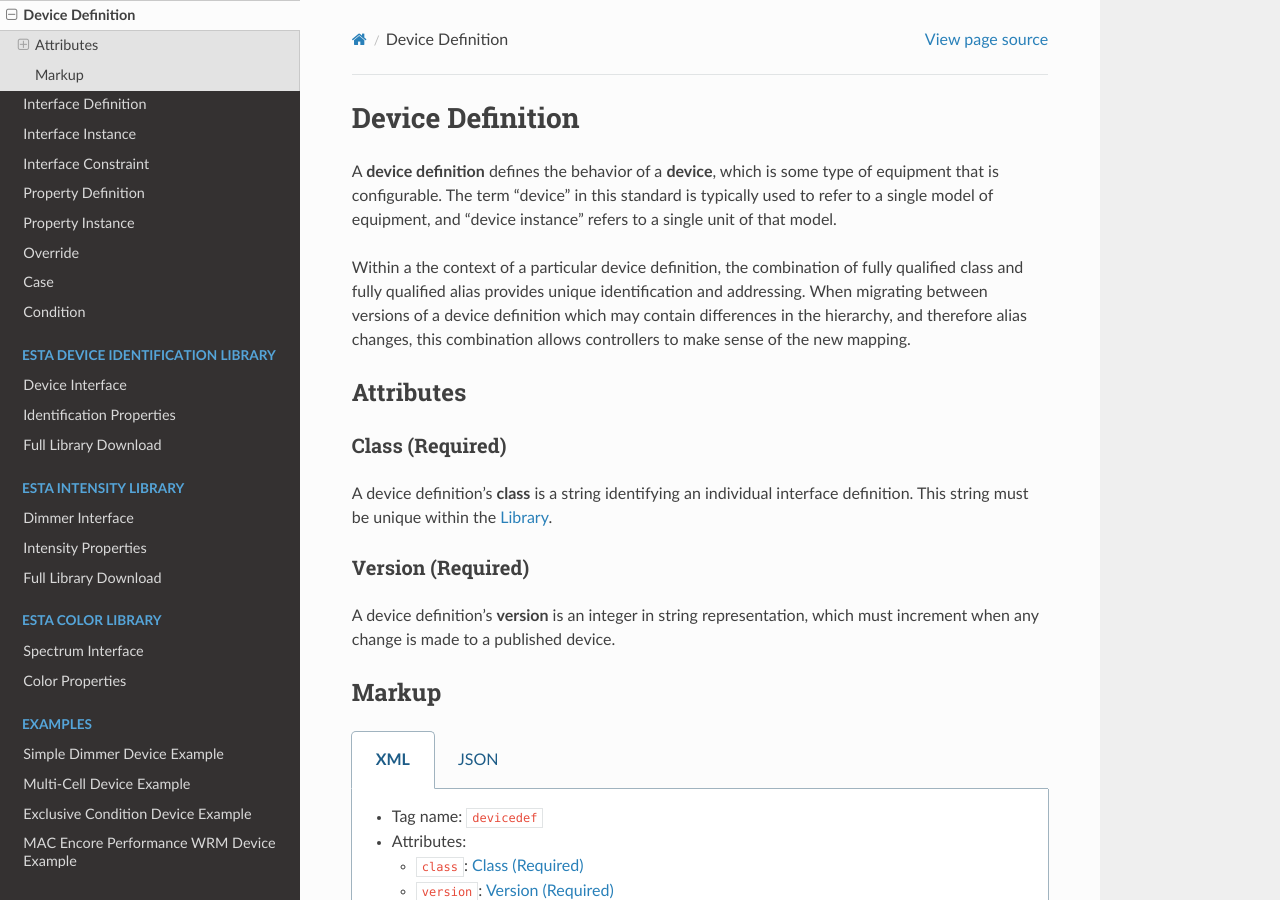
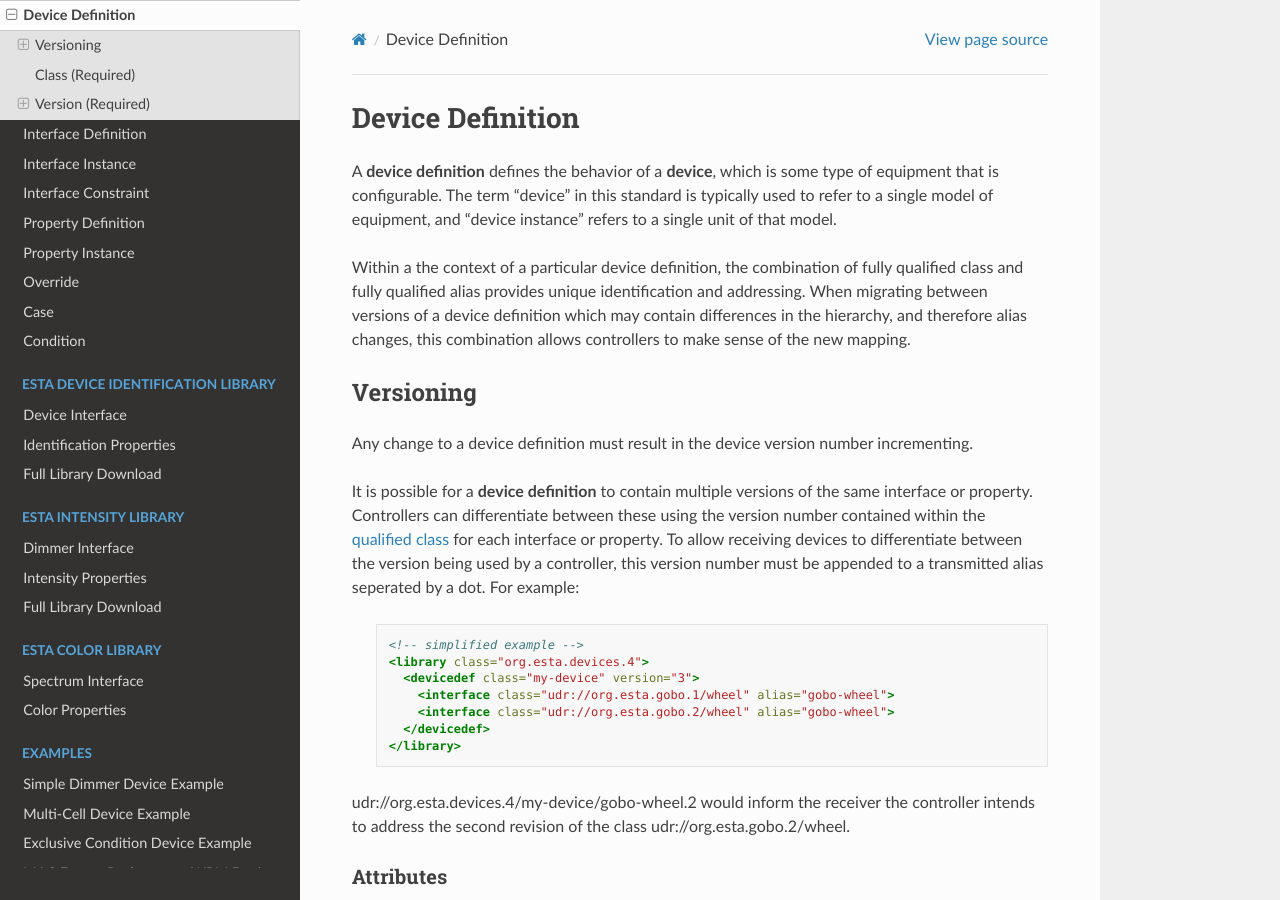
Before and after one commit to samkearney/esta-ngl, a Sphinx documentation site: the page built from docs/standard_objects/device_definition.rst, in a window 1280 px wide and 900 px high. Built offline with Sphinx 7.4.7 and the Read the Docs theme 2.0.0, drawn with Linux system fonts in a browser that asks for light colours.

Commit message:
Added mechanism for revisions of same class in device def

```diff
--- a/docs/standard_objects/device_definition.rst
+++ b/docs/standard_objects/device_definition.rst
@@ -12,6 +12,32 @@ Within a the context of a particular device definition, the combination of fully
 fully qualified alias provides unique identification and addressing. When migrating between versions
 of a device definition which may contain differences in the hierarchy, and therefore alias changes,
 this combination allows controllers to make sense of the new mapping.
+
+.. _standard-objects-device-definition-versioning:
+
+Versioning
+==========
+
+Any change to a device definition must result in the device version number incrementing.
+
+It is possible for a **device definition** to contain multiple versions of the same interface or
+property. Controllers can differentiate between these using the version number contained within the
+:ref:`qualified class<tutorial-identifiers-qualified-class>` for each interface or property. To allow
+receiving devices to differentiate between the version being used by a controller, this version number
+must be appended to a transmitted alias seperated by a dot. For example:
+
+  .. code-block:: xml
+
+    <!-- simplified example -->
+    <library class="org.esta.devices.4">
+      <devicedef class="my-device" version="3">
+        <interface class="udr://org.esta.gobo.1/wheel" alias="gobo-wheel">
+        <interface class="udr://org.esta.gobo.2/wheel" alias="gobo-wheel">
+      </devicedef>
+    </library>
+
+udr://org.esta.devices.4/my-device/gobo-wheel.2 would inform the receiver the controller intends to
+address the second revision of the class udr://org.esta.gobo.2/wheel.
 
 **********
 Attributes
--- a/docs/standard_objects/interface_instance.rst
+++ b/docs/standard_objects/interface_instance.rst
@@ -26,7 +26,8 @@ Alias (Required)
 ================
 
 The **alias** is a unique string identifying this interface instance. The string must be unique within
-the definition containing the interface instance.
+the definition containing the interface instance, unless it is paired with a revision of the same class
+found in another child using the same alias (see :ref:`versioning<standard-objects-device-definition-versioning>`).
 
 If multiple interface instances are instantiated using the *count* attribute, each instance will be identified
 starting with the unique alias followed by the ``!`` delimiter and initial instance number, and incrementing by
```
Also changed, not shown: docs/standard_objects/property_instance.rst (+6 -3 lines).
